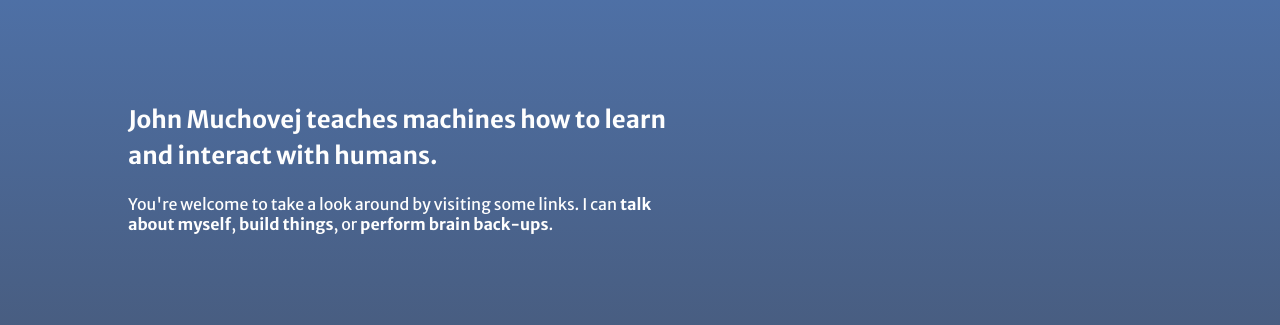
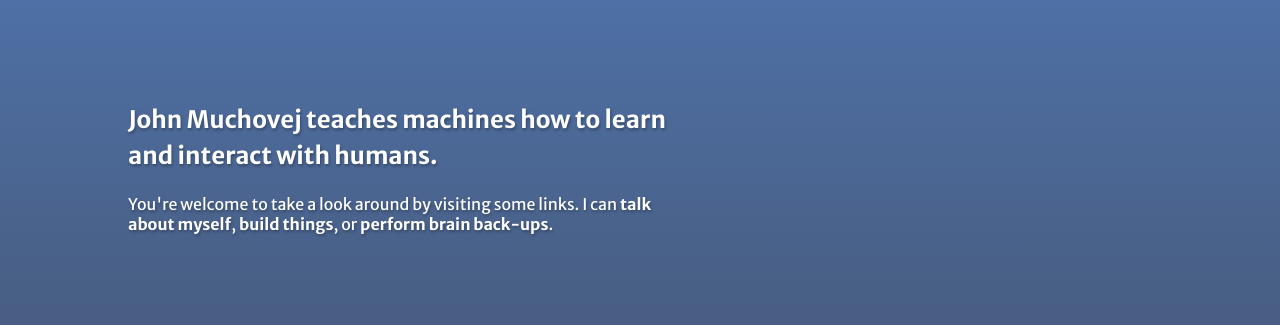
Before and after one commit to ionlights/ionlights.github.io, a Jekyll site: the page built from index.html, in a window 1280 px wide. Shown: the part 284-609 px from the top of the page. Built offline with Jekyll 4.4.1, drawn with Linux system fonts in a browser that asks for light colours; nearby versions of some CDN libraries.

Commit message:
Updated '_sass/pages/_index.scss' via CloudCannon

```diff
--- a/_sass/pages/_index.scss
+++ b/_sass/pages/_index.scss
@@ -28,9 +28,15 @@
 
   section.masthead {
     color: #fefefe !important;
-    text-shadow: 1px 1px 3px 0px rgba(0, 0, 0, 0.2);
+    text-shadow: 1px 2px 3px rgba(0,0,0,0.3);
     h2, p, a {
       color: inherit;
+    }
+    a {
+        transition: 292ms ease-in-out;
+        &:hover {
+            color: #00a9ff;
+        }
     }
   }
 
```
